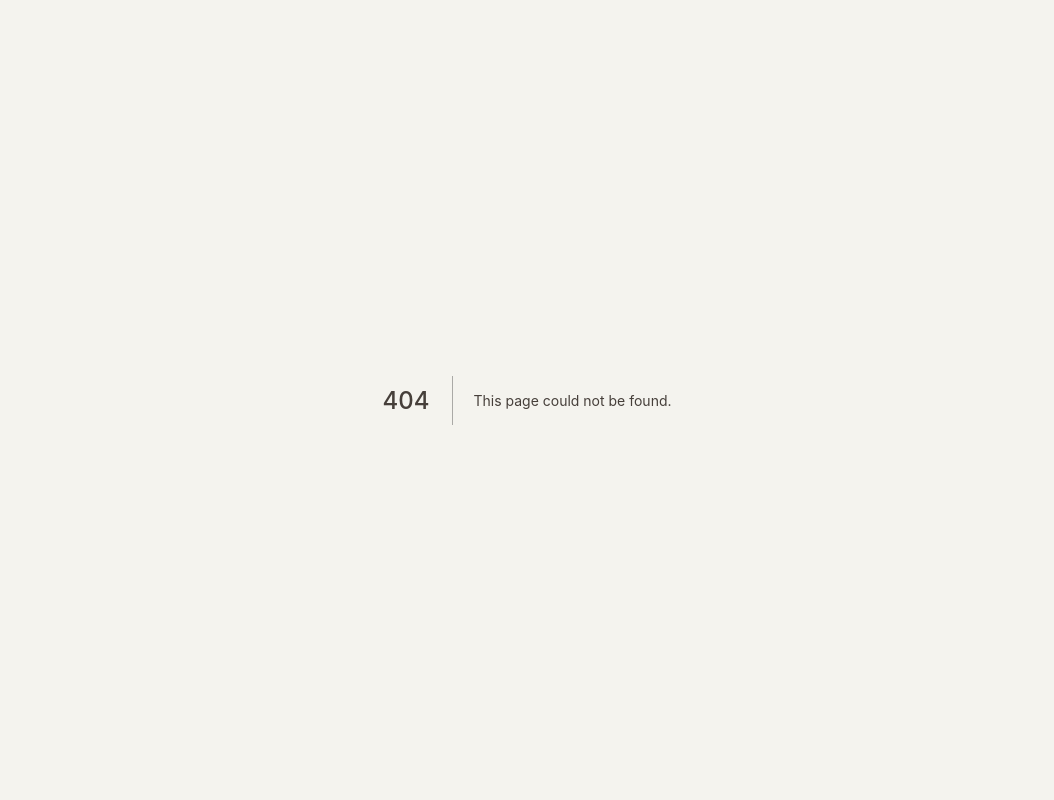
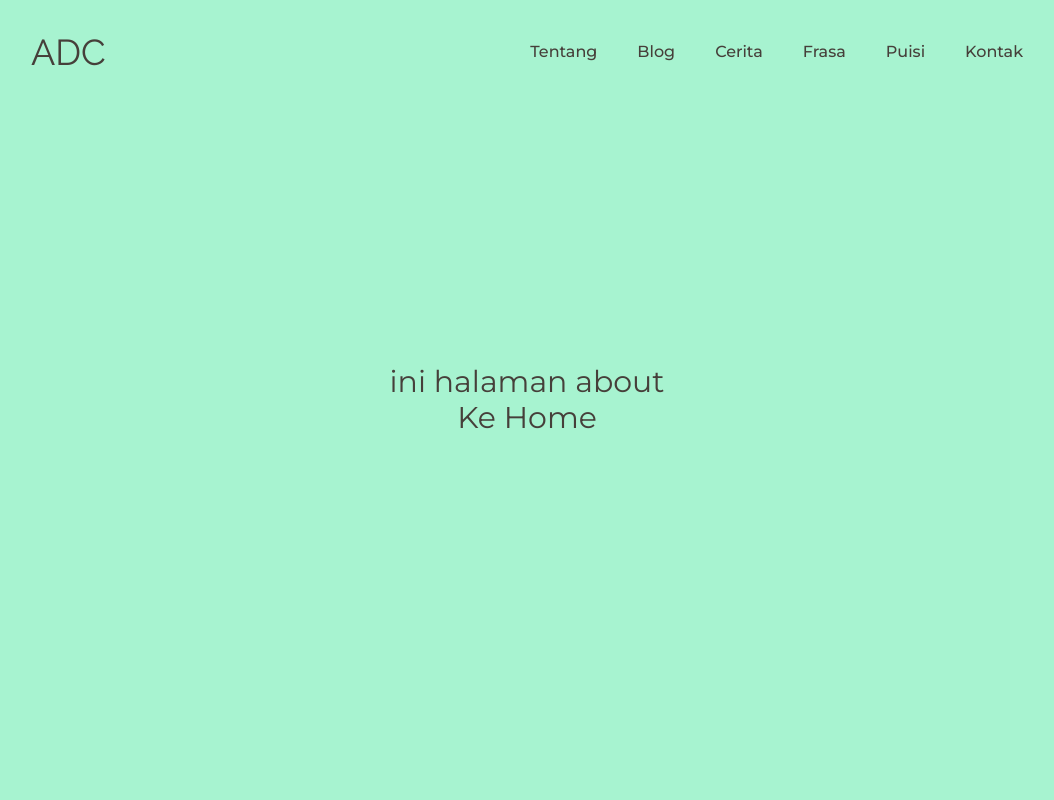
Before and after one commit to nadrianfikri/anggidc-personal-web, a Next.js app: page /Tentang in a window 1280 px wide. Before the commit this address had no page. Shown: the top 800 px of the page, without its empty margins (113-1167 px from the left). Built offline with nearby package versions, Linux system fonts and the light colour scheme.

Commit message:
add animation nav when out off ontop position

```diff
--- a/components/organisms/Header.tsx
+++ b/components/organisms/Header.tsx
@@ -1,9 +1,23 @@
 import Link from 'next/link';
+import { useState, useEffect } from 'react';
 import { NavLinks, MobileNav } from '../molecules';
 
 export default function Header() {
+  const [onTop, setOnTop] = useState<boolean>(true);
+  const handleScroll = () => {
+    if (onTop !== (window.pageYOffset === 0)) {
+      setOnTop(window.pageYOffset === 0);
+    }
+  };
+  useEffect(() => {
+    window.addEventListener('scroll', handleScroll);
+    return () => {
+      window.removeEventListener('scroll', handleScroll);
+    };
+  });
   return (
-    <nav className="py-8 border-b-2 border-stone-400 border-dashed">
+    <header className="fixed top-0 w-full">
+      <nav className={`py-8 transition-all duration-500 ${onTop ? '' : 'border-b-2 border-stone-400 border-dashed'} `}>
         <ul className="flex items-center justify-between px-10 md:px-20 lg:px-36">
           <li>
             <Link href="/">
@@ -14,5 +28,6 @@ export default function Header() {
           <MobileNav />
         </ul>
       </nav>
+    </header>
   );
 }
--- a/pages/About.tsx
+++ /dev/null
@@ -1,14 +0,0 @@
-import Link from 'next/link';
-
-const About = () => {
-  return (
-    <div className="min-h-screen bg-emerald-200 fb text-3xl flex flex-col justify-center items-center">
-      ini halaman about
-      <Link href="/">
-        <a>Ke Home</a>
-      </Link>
-    </div>
-  );
-};
-
-export default About;
--- /dev/null
+++ b/pages/Tentang.tsx
@@ -0,0 +1,19 @@
+import Layout from '@/components/Layout';
+import Seo from '@/components/Seo';
+import Link from 'next/link';
+
+export default function Tentang() {
+  return (
+    <>
+      <Seo title="Tentang Anggi Dece" />
+      <Layout>
+        <div className="min-h-screen bg-emerald-200 fb text-3xl flex flex-col justify-center items-center">
+          ini halaman about
+          <Link href="/">
+            <a>Ke Home</a>
+          </Link>
+        </div>
+      </Layout>
+    </>
+  );
+}
```
Lines whose indentation alone changed are shown as unchanged.
